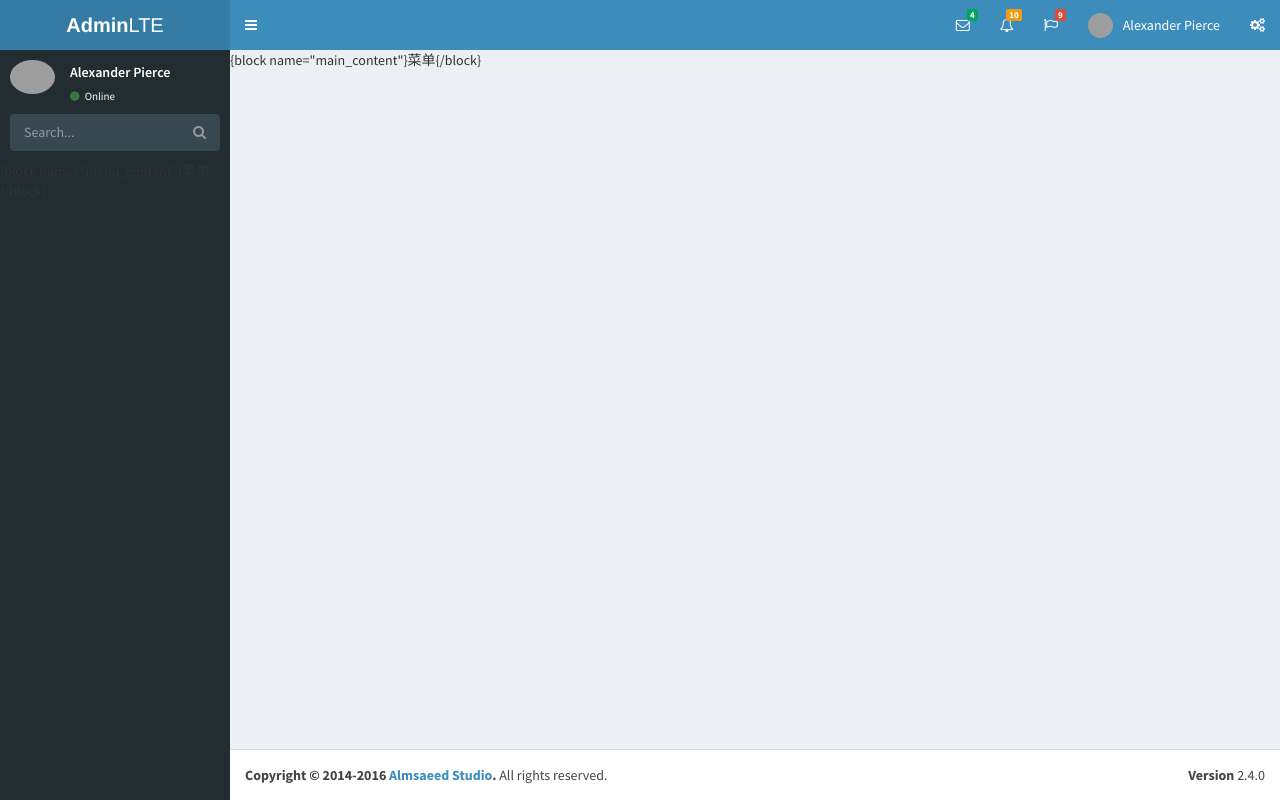
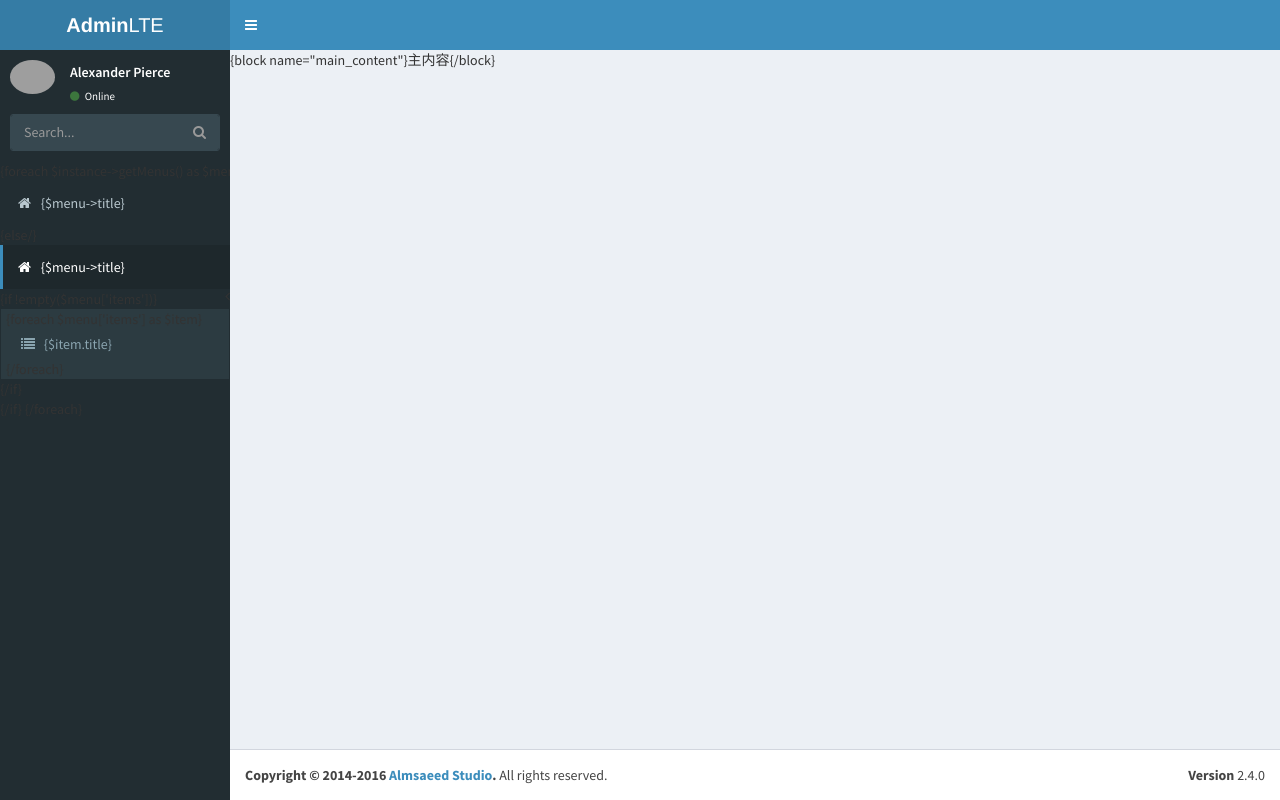
Before and after one commit to danpai88/tp-admin, a PHP site: page /application/admin/view/layout/main.html in a window 1280 px wide. Run offline with PHP 8.4, Linux system fonts and the light colour scheme; some libraries are stand-ins or nearby versions; grey boxes are pictures that could not be loaded.

Commit message:
llllllllllll

```diff
--- a/application/admin/view/column/tr.html
+++ b/application/admin/view/column/tr.html
@@ -17,12 +17,12 @@
             {if !$instance->disableAction}
                 <td>
                     {if !$instance->disableEdit}
-                        <a href="{:url('update', [$pk => $vo[$pk]])}" class="btn btn-primary btn-xs" title="修改" se_prerender_url="complete">
+                        <a href="{:url('update', [$pk => $vo[$pk]])}" target="_blank" class="btn btn-primary btn-xs" title="修改" se_prerender_url="complete">
                             <i class="fa fa-pencil"></i>
                         </a>
                     {/if}
                     {if !$instance->disableDelete}
-                        <a href="{:url('delete', [$pk => $vo[$pk]])}" class="btn btn-danger btn-xs" title="删除" se_prerender_url="complete">
+                        <a href="{:url('delete', [$pk => $vo[$pk]])}" target="_blank" class="btn btn-danger btn-xs" title="删除" se_prerender_url="complete">
                             <i class="fa fa-trash"></i>
                         </a>
                     {/if}
--- a/application/admin/view/form/hidden.html
+++ b/application/admin/view/form/hidden.html
@@ -1 +1 @@
-<input type="hidden" value="{$instance->value}" name="{$instance->id}" id="{$instance->id}">
+<input type="hidden" value="{$instance->value}" name="{$instance->id}" id="{$instance->id}"/>
--- a/application/admin/view/layout/main.html
+++ b/application/admin/view/layout/main.html
@@ -35,6 +35,9 @@
     <script src="https://oss.maxcdn.com/respond/1.4.2/respond.min.js"></script>
     <![endif]-->
 
+    <!-- jQuery 3 -->
+    <script src="/admin-lte/bower_components/jquery/dist/jquery.min.js"></script>
+
     <!-- Google Font -->
     <link rel="stylesheet" href="https://fonts.googleapis.com/css?family=Source+Sans+Pro:300,400,600,700,300italic,400italic,600italic">
 </head>
@@ -56,253 +59,7 @@
                 <span class="sr-only">Toggle navigation</span>
             </a>
 
-            <div class="navbar-custom-menu">
-                <ul class="nav navbar-nav">
-                    <!-- Messages: style can be found in dropdown.less-->
-                    <li class="dropdown messages-menu">
-                        <a href="#" class="dropdown-toggle" data-toggle="dropdown">
-                            <i class="fa fa-envelope-o"></i>
-                            <span class="label label-success">4</span>
-                        </a>
-                        <ul class="dropdown-menu">
-                            <li class="header">You have 4 messages</li>
-                            <li>
-                                <!-- inner menu: contains the actual data -->
-                                <ul class="menu">
-                                    <li><!-- start message -->
-                                        <a href="#">
-                                            <div class="pull-left">
-                                                <img src="/admin-lte/dist/img/user2-160x160.jpg" class="img-circle" alt="User Image">
-                                            </div>
-                                            <h4>
-                                                Support Team
-                                                <small><i class="fa fa-clock-o"></i> 5 mins</small>
-                                            </h4>
-                                            <p>Why not buy a new awesome theme?</p>
-                                        </a>
-                                    </li>
-                                    <!-- end message -->
-                                    <li>
-                                        <a href="#">
-                                            <div class="pull-left">
-                                                <img src="/admin-lte/dist/img/user3-128x128.jpg" class="img-circle" alt="User Image">
-                                            </div>
-                                            <h4>
-                                                AdminLTE Design Team
-                                                <small><i class="fa fa-clock-o"></i> 2 hours</small>
-                                            </h4>
-                                            <p>Why not buy a new awesome theme?</p>
-                                        </a>
-                                    </li>
-                                    <li>
-                                        <a href="#">
-                                            <div class="pull-left">
-                                                <img src="/admin-lte/dist/img/user4-128x128.jpg" class="img-circle" alt="User Image">
-                                            </div>
-                                            <h4>
-                                                Developers
-                                                <small><i class="fa fa-clock-o"></i> Today</small>
-                                            </h4>
-                                            <p>Why not buy a new awesome theme?</p>
-                                        </a>
-                                    </li>
-                                    <li>
-                                        <a href="#">
-                                            <div class="pull-left">
-                                                <img src="/admin-lte/dist/img/user3-128x128.jpg" class="img-circle" alt="User Image">
-                                            </div>
-                                            <h4>
-                                                Sales Department
-                                                <small><i class="fa fa-clock-o"></i> Yesterday</small>
-                                            </h4>
-                                            <p>Why not buy a new awesome theme?</p>
-                                        </a>
-                                    </li>
-                                    <li>
-                                        <a href="#">
-                                            <div class="pull-left">
-                                                <img src="/admin-lte/dist/img/user4-128x128.jpg" class="img-circle" alt="User Image">
-                                            </div>
-                                            <h4>
-                                                Reviewers
-                                                <small><i class="fa fa-clock-o"></i> 2 days</small>
-                                            </h4>
-                                            <p>Why not buy a new awesome theme?</p>
-                                        </a>
-                                    </li>
-                                </ul>
-                            </li>
-                            <li class="footer"><a href="#">See All Messages</a></li>
-                        </ul>
-                    </li>
-                    <!-- Notifications: style can be found in dropdown.less -->
-                    <li class="dropdown notifications-menu">
-                        <a href="#" class="dropdown-toggle" data-toggle="dropdown">
-                            <i class="fa fa-bell-o"></i>
-                            <span class="label label-warning">10</span>
-                        </a>
-                        <ul class="dropdown-menu">
-                            <li class="header">You have 10 notifications</li>
-                            <li>
-                                <!-- inner menu: contains the actual data -->
-                                <ul class="menu">
-                                    <li>
-                                        <a href="#">
-                                            <i class="fa fa-users text-aqua"></i> 5 new members joined today
-                                        </a>
-                                    </li>
-                                    <li>
-                                        <a href="#">
-                                            <i class="fa fa-warning text-yellow"></i> Very long description here that may not fit into the
-                                            page and may cause design problems
-                                        </a>
-                                    </li>
-                                    <li>
-                                        <a href="#">
-                                            <i class="fa fa-users text-red"></i> 5 new members joined
-                                        </a>
-                                    </li>
-                                    <li>
-                                        <a href="#">
-                                            <i class="fa fa-shopping-cart text-green"></i> 25 sales made
-                                        </a>
-                                    </li>
-                                    <li>
-                                        <a href="#">
-                                            <i class="fa fa-user text-red"></i> You changed your username
-                                        </a>
-                                    </li>
-                                </ul>
-                            </li>
-                            <li class="footer"><a href="#">View all</a></li>
-                        </ul>
-                    </li>
-                    <!-- Tasks: style can be found in dropdown.less -->
-                    <li class="dropdown tasks-menu">
-                        <a href="#" class="dropdown-toggle" data-toggle="dropdown">
-                            <i class="fa fa-flag-o"></i>
-                            <span class="label label-danger">9</span>
-                        </a>
-                        <ul class="dropdown-menu">
-                            <li class="header">You have 9 tasks</li>
-                            <li>
-                                <!-- inner menu: contains the actual data -->
-                                <ul class="menu">
-                                    <li><!-- Task item -->
-                                        <a href="#">
-                                            <h3>
-                                                Design some buttons
-                                                <small class="pull-right">20%</small>
-                                            </h3>
-                                            <div class="progress xs">
-                                                <div class="progress-bar progress-bar-aqua" style="width: 20%" role="progressbar"
-                                                     aria-valuenow="20" aria-valuemin="0" aria-valuemax="100">
-                                                    <span class="sr-only">20% Complete</span>
-                                                </div>
-                                            </div>
-                                        </a>
-                                    </li>
-                                    <!-- end task item -->
-                                    <li><!-- Task item -->
-                                        <a href="#">
-                                            <h3>
-                                                Create a nice theme
-                                                <small class="pull-right">40%</small>
-                                            </h3>
-                                            <div class="progress xs">
-                                                <div class="progress-bar progress-bar-green" style="width: 40%" role="progressbar"
-                                                     aria-valuenow="20" aria-valuemin="0" aria-valuemax="100">
-                                                    <span class="sr-only">40% Complete</span>
-                                                </div>
-                                            </div>
-                                        </a>
-                                    </li>
-                                    <!-- end task item -->
-                                    <li><!-- Task item -->
-                                        <a href="#">
-                                            <h3>
-                                                Some task I need to do
-                                                <small class="pull-right">60%</small>
-                                            </h3>
-                                            <div class="progress xs">
-                                                <div class="progress-bar progress-bar-red" style="width: 60%" role="progressbar"
-                                                     aria-valuenow="20" aria-valuemin="0" aria-valuemax="100">
-                                                    <span class="sr-only">60% Complete</span>
-                                                </div>
-                                            </div>
-                                        </a>
-                                    </li>
-                                    <!-- end task item -->
-                                    <li><!-- Task item -->
-                                        <a href="#">
-                                            <h3>
-                                                Make beautiful transitions
-                                                <small class="pull-right">80%</small>
-                                            </h3>
-                                            <div class="progress xs">
-                                                <div class="progress-bar progress-bar-yellow" style="width: 80%" role="progressbar"
-                                                     aria-valuenow="20" aria-valuemin="0" aria-valuemax="100">
-                                                    <span class="sr-only">80% Complete</span>
-                                                </div>
-                                            </div>
-                                        </a>
-                                    </li>
-                                    <!-- end task item -->
-                                </ul>
-                            </li>
-                            <li class="footer">
-                                <a href="#">View all tasks</a>
-                            </li>
-                        </ul>
-                    </li>
-                    <!-- User Account: style can be found in dropdown.less -->
-                    <li class="dropdown user user-menu">
-                        <a href="#" class="dropdown-toggle" data-toggle="dropdown">
-                            <img src="/admin-lte/dist/img/user2-160x160.jpg" class="user-image" alt="User Image">
-                            <span class="hidden-xs">Alexander Pierce</span>
-                        </a>
-                        <ul class="dropdown-menu">
-                            <!-- User image -->
-                            <li class="user-header">
-                                <img src="/admin-lte/dist/img/user2-160x160.jpg" class="img-circle" alt="User Image">
-
-                                <p>
-                                    Alexander Pierce - Web Developer
-                                    <small>Member since Nov. 2012</small>
-                                </p>
-                            </li>
-                            <!-- Menu Body -->
-                            <li class="user-body">
-                                <div class="row">
-                                    <div class="col-xs-4 text-center">
-                                        <a href="#">Followers</a>
-                                    </div>
-                                    <div class="col-xs-4 text-center">
-                                        <a href="#">Sales</a>
-                                    </div>
-                                    <div class="col-xs-4 text-center">
-                                        <a href="#">Friends</a>
-                                    </div>
-                                </div>
-                                <!-- /.row -->
-                            </li>
-                            <!-- Menu Footer-->
-                            <li class="user-footer">
-                                <div class="pull-left">
-                                    <a href="#" class="btn btn-default btn-flat">Profile</a>
-                                </div>
-                                <div class="pull-right">
-                                    <a href="#" class="btn btn-default btn-flat">Sign out</a>
-                                </div>
-                            </li>
-                        </ul>
-                    </li>
-                    <!-- Control Sidebar Toggle Button -->
-                    <li>
-                        <a href="#" data-toggle="control-sidebar"><i class="fa fa-gears"></i></a>
-                    </li>
-                </ul>
-            </div>
+            <div class="navbar-custom-menu"></div>
         </nav>
     </header>
 
@@ -331,16 +88,47 @@
                 </div>
             </form>
             <!-- /.search form -->
+
             <!-- sidebar menu: : style can be found in sidebar.less -->
-
-            {block name="menu_content"}菜单{/block}
+            <ul class="sidebar-menu">
+                {foreach $instance->getMenus() as $menu}
+                    {if $menu->pid}
+                        <li>
+                            <a href="{$menu.url}">
+                                <i class="fa fa-home"></i>
+                                <span>{$menu->title}</span>
+                            </a>
+                        </li>
+                    {else/}
+                        <li class="treeview active">
+                            <a href="javascript:void(0);">
+                                <i class="fa fa-home"></i>
+                                <span>{$menu->title}</span>
+                            </a>
+                            <span class="pull-right-container"><i class="fa fa-angle-left pull-right"></i></span>
+                            {if !empty($menu['items'])}
+                                <ul class="treeview-menu menu-open">
+                                    {foreach $menu['items'] as $item}
+                                        <li>
+                                            <a href="{$item.url}">
+                                                <i class="fa fa-list"></i>
+                                                <span>{$item.title}</span>
+                                            </a>
+                                        </li>
+                                    {/foreach}
+                                </ul>
+                            {/if}
+                        </li>
+                    {/if}
+                {/foreach}
+            </ul>
         </section>
         <!-- /.sidebar -->
     </aside>
 
     <!-- Content Wrapper. Contains page content -->
     <div class="content-wrapper">
-        {block name="main_content"}菜单{/block}
+        {block name="main_content"}主内容{/block}
     </div>
     <!-- /.content-wrapper -->
 
@@ -548,8 +336,6 @@
 </div>
 <!-- ./wrapper -->
 
-<!-- jQuery 3 -->
-<script src="/admin-lte/bower_components/jquery/dist/jquery.min.js"></script>
 <!-- jQuery UI 1.11.4 -->
 <script src="/admin-lte/bower_components/jquery-ui/jquery-ui.min.js"></script>
 <!-- Resolve conflict in jQuery UI tooltip with Bootstrap tooltip -->
@@ -581,7 +367,5 @@
 <script src="/admin-lte/bower_components/fastclick/lib/fastclick.js"></script>
 <!-- AdminLTE App -->
 <script src="/admin-lte/dist/js/adminlte.min.js"></script>
-<!-- AdminLTE dashboard demo (This is only for demo purposes) -->
-<script src="/admin-lte/dist/js/pages/dashboard.js"></script>
 </body>
 </html>
```
Also changed, not shown: application/admin/controller/Index.php (+21 -10 lines), application/admin/controller/Menu.php (added, +57 -0 lines), application/admin/view/display/form.html (+11 -7 lines), application/admin/view/display/table.html (+9 -0 lines), application/admin/view/form/datetime.html (added, +21 -0 lines), application/admin/view/form/input.html (+8 -5 lines), application/common/display/Base.php (added, +48 -0 lines), application/common/display/DisplayTable.php (+21 -25 lines), application/common/display/FormDisplay.php (+18 -26 lines), application/common/form/Base.php (+12 -5 lines), application/common/form/Datetime.php (added, +7 -0 lines), application/common/model/CyMenus.php (added, +9 -0 lines), application/common/model/WpPosts.php (added, +9 -0 lines).
